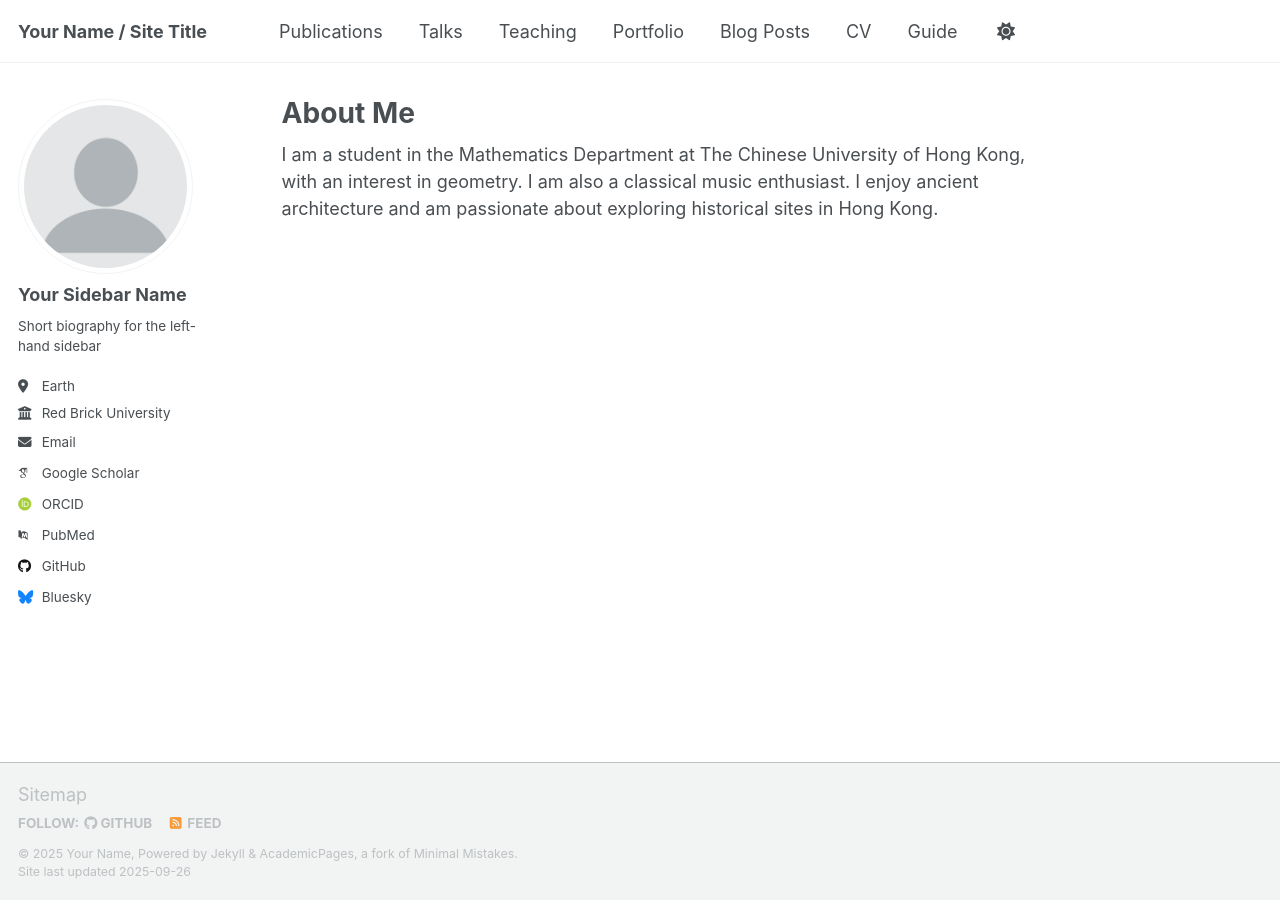
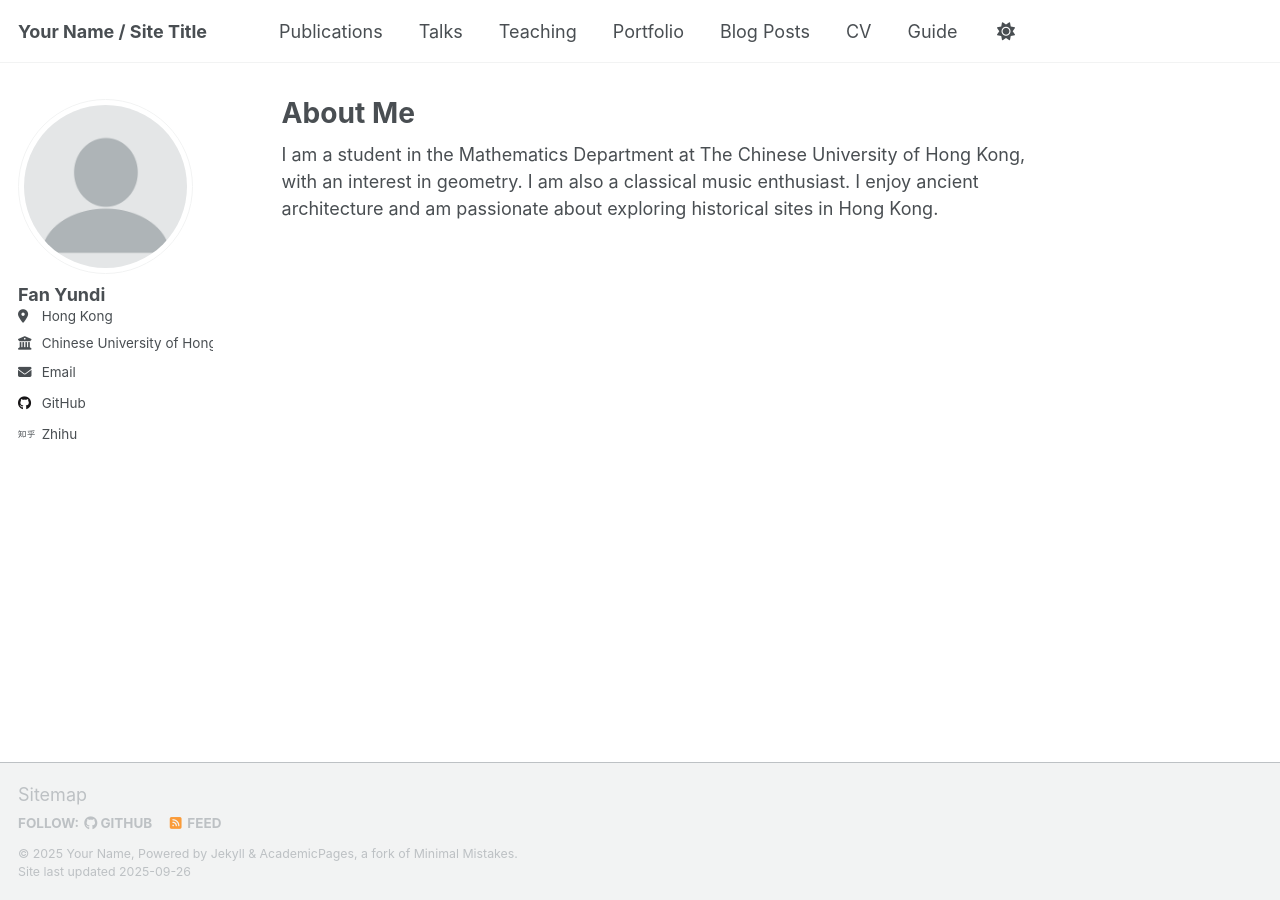
Before and after one commit to Peau-Vae/Peau.github.io, a Jekyll site: the page built from _pages/about.md, in a window 1280 px wide. Built offline with Jekyll 4.4.1, drawn with Linux system fonts in a browser that asks for light colours; some web fonts are replaced; a script that is not in the unit is left out.

Commit message:
Update _config.yml

```diff
--- a/_config.yml
+++ b/_config.yml
@@ -13,7 +13,7 @@ title                    : "Your Name / Site Title"
 title_separator          : "-"
 name                     : &name "Your Name"
 description              : &description "Your Name's academic portfolio"   # Update this with a general description of your site, this is the default if not overridden by a page
-url                      : https://academicpages.github.io # The base hostname & protocol for your site e.g. "https://[your GitHub username].github.io",
+url                      : https://peau-vae.github.io/Peau.github.io/ # The base hostname & protocol for your site e.g. "https://[your GitHub username].github.io",
                                                            # or if you already have some other page hosted on Github then use "https://[your GitHub username].github.io/[Your Repo Name]"
 baseurl                  : "" # the subpath of your site, e.g. "/blog"
 repository               : "academicpages/academicpages.github.io"
@@ -24,23 +24,23 @@ repository               : "academicpages/academicpages.github.io"
 author:
   # Biographic information
   avatar           : "profile.png"
-  name             : "Your Sidebar Name"
+  name             : "Fan Yundi"
   pronouns         : # example: "she/her"
-  bio              : "Short biography for the left-hand sidebar"
-  location         : "Earth"
-  employer         : "Red Brick University"
+  bio              : #Short biography for the left-hand sidebar
+  location         : "Hong Kong"
+  employer         : "Chinese University of Hong Kong"
   uri              : # URL
-  email            : "none@example.org"
+  email            : "1155191875@link.cuhk.edu.hk"
 
   # Academic websites
   academia         : # URL
   arxiv            : # URL - Update with the correct link to your profile
-  googlescholar    : "https://scholar.google.com/citations?user=PS_CX0AAAAAJ"
+  googlescholar    : #
   inspire-hep      : # URL
   impactstory      : # URL
-  orcid            : "http://orcid.org/yourorcidurl"
+  orcid            : #
   semantic         : # URL
-  pubmed           : "https://www.ncbi.nlm.nih.gov/pubmed/?term=john+snow"
+  pubmed           : #"https://www.ncbi.nlm.nih.gov/pubmed/?term=john+snow"
   researchgate     : # URL
   scopus           : # URL
 
@@ -48,13 +48,13 @@ author:
   bitbucket        : # Username - Update with your username on the site
   codepen          : # Username
   dribbble         : # Username
-  github           : "academicpages"
+  github           : "https://peau-vae.github.io/Peau.github.io/"
   kaggle           : # Username
   stackoverflow    : # User number or user number and name (i.e., use "1" or "1/jeff-atwood")
 
   # Social media
   artstation       : # Username
-  bluesky          : "bsky.app" # Replace this with you Bluesky username
+  bluesky          : # Replace this with you Bluesky username
   facebook         : # Username
   flickr           : # Username
   foursquare       : # Username
@@ -77,7 +77,7 @@ author:
   wikipedia        : # Username
   xing             : # Username
   youtube          : # Username
-  zhihu            : # Username
+  zhihu            : "https://www.zhihu.com/people/hao_hai_zi/posts"
 
 # Publication Category - The following the list of publication categories and their headings
 publication_category:
```
